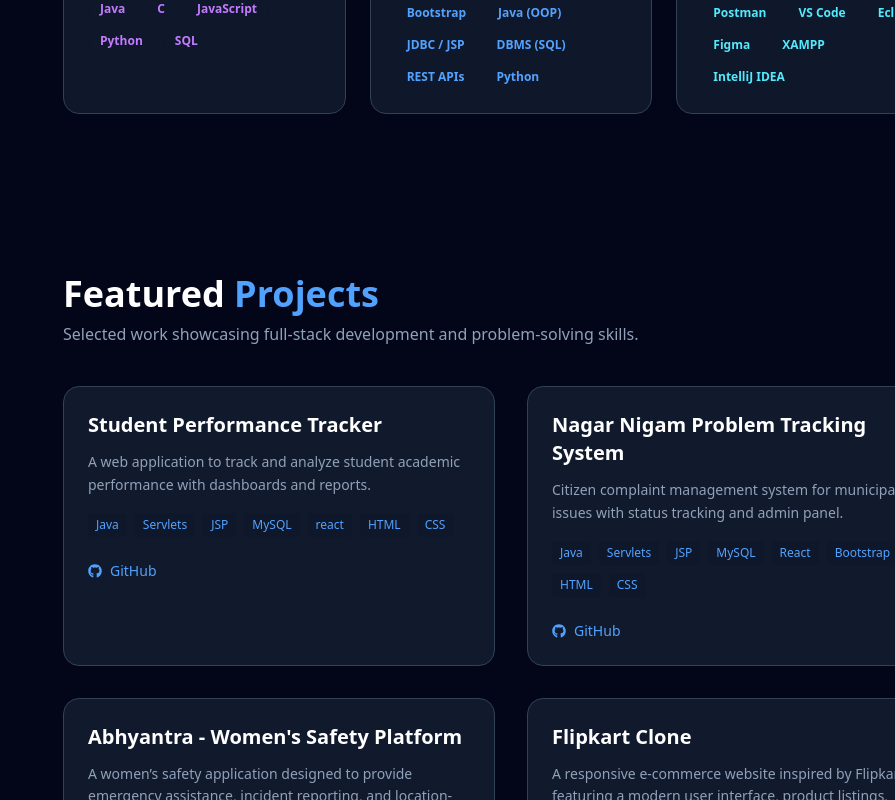
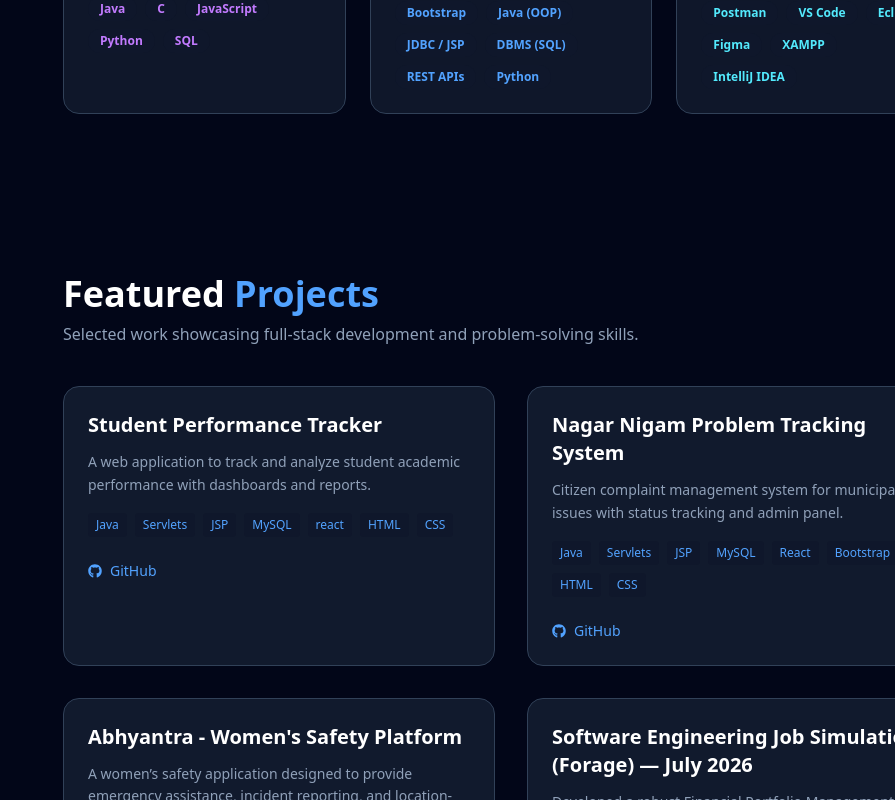
Before and after one commit to Sanjanagupta96/Portfolio, a React (Vite) app: page / in a window 1280 px wide. Shown: the part 2000-2800 px from the top of the page, without its empty margins (385-1280 px from the left). Built offline with nearby package versions, Linux system fonts and the light colour scheme.

Commit message:
New Project addition

```diff
--- a/src/data/profile.js
+++ b/src/data/profile.js
@@ -116,15 +116,18 @@
   live: null,
 },
 {
-  title: "Flipkart Clone",
+  title: "Software Engineering Job Simulation (Forage) — July 2026",
   description:
-    "A responsive e-commerce website inspired by Flipkart, featuring a modern user interface, product listings, navigation menu, promotional banners, and mobile-friendly design.",
+    "Developed a robust Financial Portfolio Management System backend as part of the Wells Fargo Software Engineering Virtual Experience on Forage. The system models complex financial industry relationships by mapping Advisors to multiple Clients, each owning a dedicated Portfolio containing diverse Securities. Designed and implemented the complete data architecture using Java and Spring Boot, establishing strict relational database rules. Integrated Spring Data JPA to manage complex Object-Relational Mapping (ORM) relationships such as @OneToMany and @OneToOne, ensuring data integrity and optimized persistence layer operations through an embedded database.",
+
   tech: [
-    "HTML",
-    "CSS",
-    "Bootstrap"
+  "Backend Framework: Java 19, Spring Boot 3.0.4",
+  "Data Access / ORM: Spring Data JPA, Hibernate",
+  "Database: H2 In-Memory Relational Database",
+  "Build & Dependency Management: Maven",
+  "Core Concepts: Object-Relational Mapping (ORM), Database Schema Design, Enterprise Application Architecture"
   ],
-  github: "https://github.com/Sanjanagupta96/FlipkartCLone",
+  github: "https://github.com/Sanjanagupta96/wells-fargo-task-2",
   live: null,
 },
 
```
